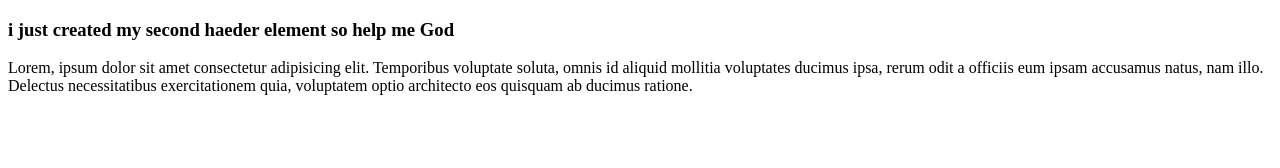
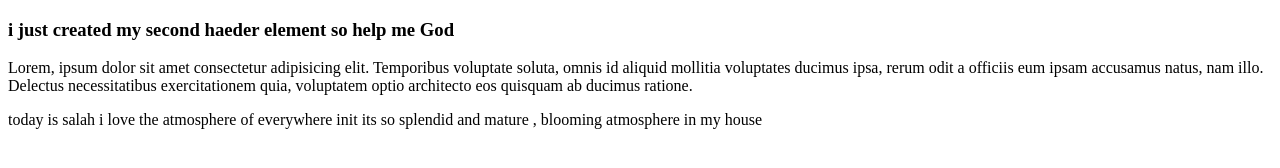
Before and after one commit to kingsley536/git, a plain HTML site: page index2.html in a window 1280 px wide. Drawn offline with Linux system fonts and the light colour scheme.

Commit message:
add second paragrapgh to code

```diff
--- a/index2.html
+++ b/index2.html
@@ -14,5 +14,10 @@
       necessitatibus exercitationem quia, voluptatem optio architecto eos
       quisquam ab ducimus ratione.
     </p>
+
+    <p>
+      today is salah i love the atmosphere of everywhere init its so splendid
+      and mature , blooming atmosphere in my house
+    </p>
   </body>
 </html>
```
